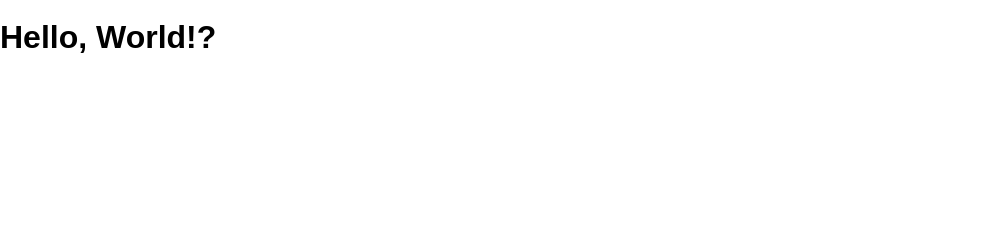
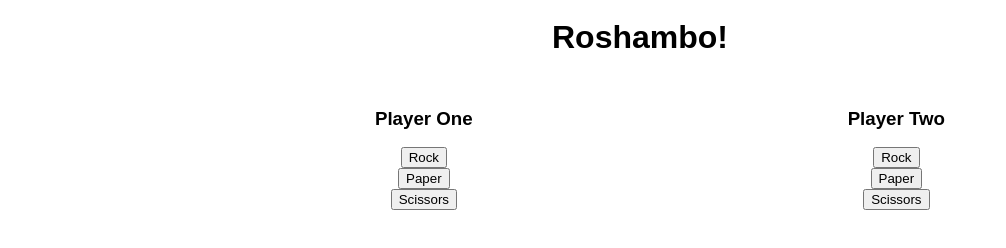
Before and after one commit to dnsomoano/rock-paper-scissors, a website: page public/index.html in a window 1280 px wide. Shown: the whole page, without its empty margins (0-1006 px from the left). Drawn offline with Linux system fonts and the light colour scheme.

Commit message:
HTML done, now working on JS

```diff
--- a/public/index.html
+++ b/public/index.html
@@ -1,13 +1,49 @@
 <!DOCTYPE html>
 <html>
+
 <head lang="en">
   <meta charset="UTF-8">
   <meta name="viewport" content="width=device-width, initial-scale=1">
   <title>Rock Paper Scissors</title>
   <link rel="stylesheet" href="/screen.css">
 </head>
+
 <body>
-    <h1>Hello, World!</h1>
+  <header class="headerContainer">
+    <h1>Roshambo!</h1>
+  </header>
+  <section class="mainContainer">
+    <nav class="playerOne">
+      <ul>
+        <li><h1>Player One</h1></li>
+        <li>
+          <input class="playerOneRock" type="button" value="Rock">
+        </li>
+        <li>
+          <input class="playerOnePaper" type="button" value="Paper">
+        </li>
+        <li>
+          <input class="playerOneScissors" type="button" value="Scissors">
+        </li>
+      </ul>
+    </nav>
+    <nav class="playerTwo">
+      <ul>
+        <li><h1>Player Two</h1></li>
+        <li>
+          <input class="playerTwoRock" type="button" value="Rock">
+        </li>
+        <li>
+          <input class="playerTwoPaper" type="button" value="Paper">
+        </li>
+        <li>
+          <input class="playerTwoScissors" type="button" value="Scissors">
+        </li>
+      </ul>
+    </nav>
+  </section>
+
   <script src="/main.js" charset="utf-8"></script>
 </body>
+
 </html>
--- a/public/main.js
+++ b/public/main.js
@@ -1,5 +1,21 @@
-const main = () => {
-  document.querySelector('h1').textContent += '?'
+// const main = () => {
+//   document.querySelector('h1').textContent += '?'
+// }
+
+// document.addEventListener('DOMContentLoaded', main)
+
+//
+// Player 1 choice
+const playerOneSelection = () => {
+  let playerOneChoice = document.querySelector('').value;
 }
 
-document.addEventListener('DOMContentLoaded', main)
+// Player 1
+document.querySelector(".playerOneRock").addEventListener('click', playerOneSelection);
+// document.querySelector("playerOnePaper").addEventListener('click', playerOneSelection)
+// document.querySelector("playerOneScissors").addEventListener('click', playerOneSelection)
+
+// // Player 2
+// document.querySelector("playerTwoRock").addEventListener('click', playerTwoSelection)
+// document.querySelector("playerTwoPaper").addEventListener('click', playerTwoSelection)
+// document.querySelector("playerTwoScissors").addEventListener('click', playerTwoSelection)
--- a/public/screen.css
+++ b/public/screen.css
@@ -7,3 +7,31 @@ body {
   min-height: 100%;
   font: 16px / 1 sans-serif;
 }
+
+.headerContainer {
+  display: flex;
+  justify-content: center;
+  align-items: flex-start;
+}
+
+.mainContainer {
+  display: flex;
+  flex-direction: row;
+  justify-content: space-evenly;
+}
+
+ul {
+  align-self: center;
+  text-align: center;
+  list-style: none;
+}
+
+.playerOne {
+  display: flex;
+  flex-direction: column;
+}
+
+.playerTwo {
+  display: flex;
+  flex-direction: column;
+}
```
Also changed, not shown: public/readme.md (added), 1 other file. Lines whose indentation alone changed are shown as unchanged.
